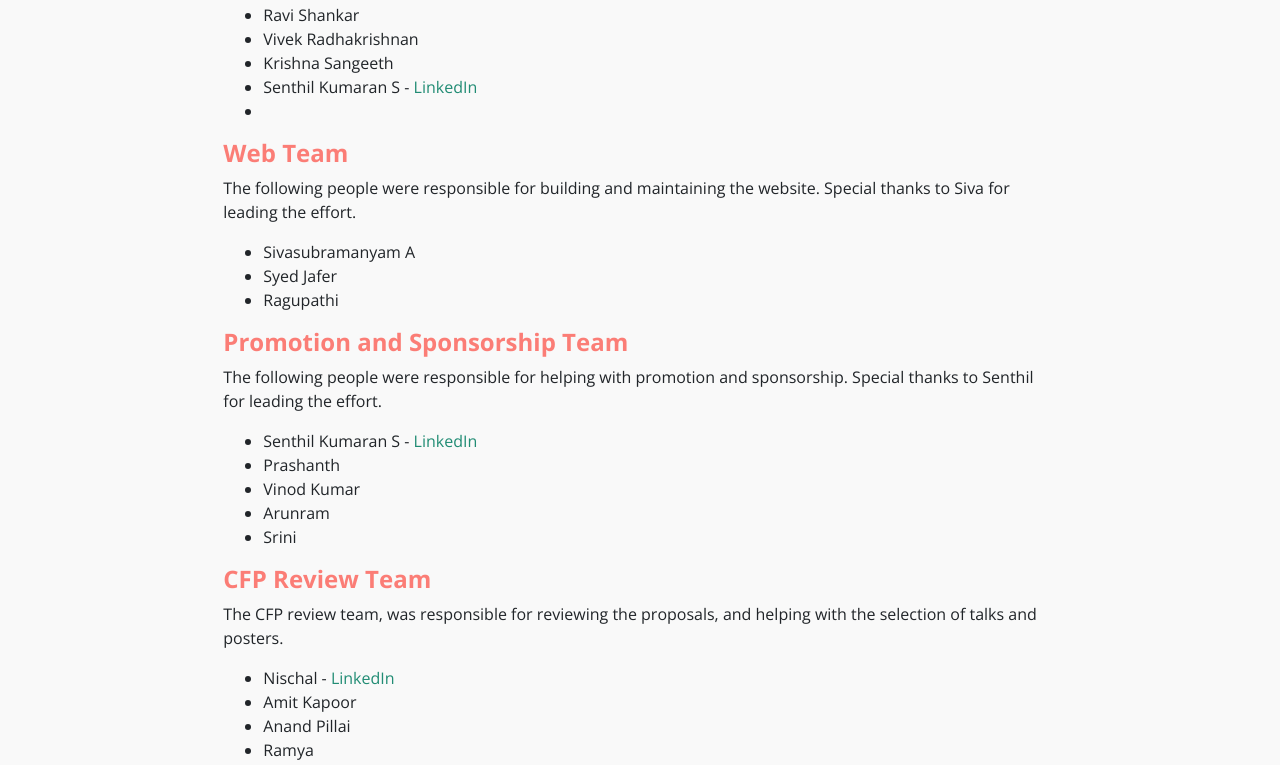
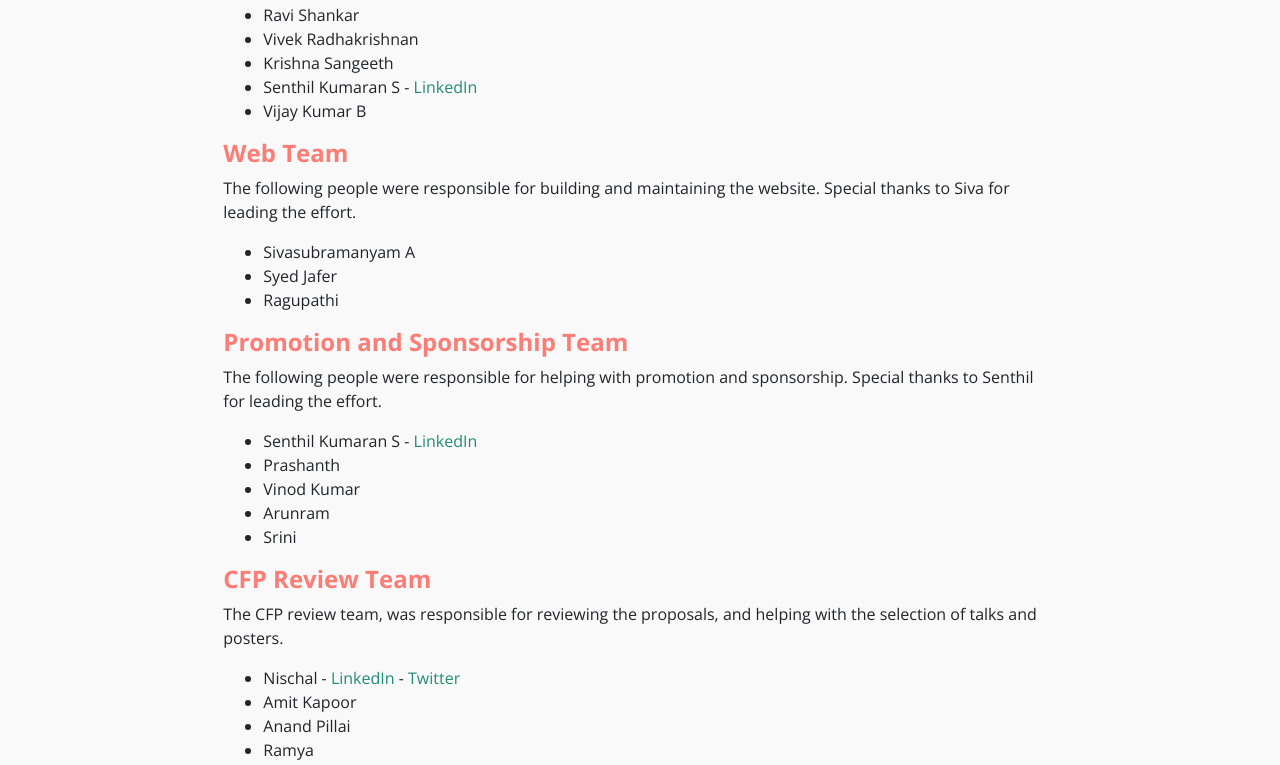
Before and after one commit to PySangamam/website, a Jekyll site: the page built from credits.html, in a window 1280 px wide and 1400 px high. Shown: the part 527-1292 px from the top of the window. Built offline with Jekyll 4.4.1, drawn with Linux system fonts in a browser that asks for light colours.

Commit message:
Update credits.yml

```diff
--- a/_data/credits.yml
+++ b/_data/credits.yml
@@ -14,7 +14,7 @@
       social:
         - type: LinkedIn
           url: https://www.linkedin.com/in/stylesen/
-    - Vijay Kumar B
+    - name: Vijay Kumar B
 
 - name: Web Team
   description: The following people were responsible for building and
@@ -45,6 +45,8 @@
       social:
         - type: LinkedIn
           url: https://www.linkedin.com/in/nischalhp/
+        - type: Twitter
+          url: http://twitter.com/nischalhp
     - name: Amit Kapoor
     - name: Anand Pillai
     - name: Ramya
```
